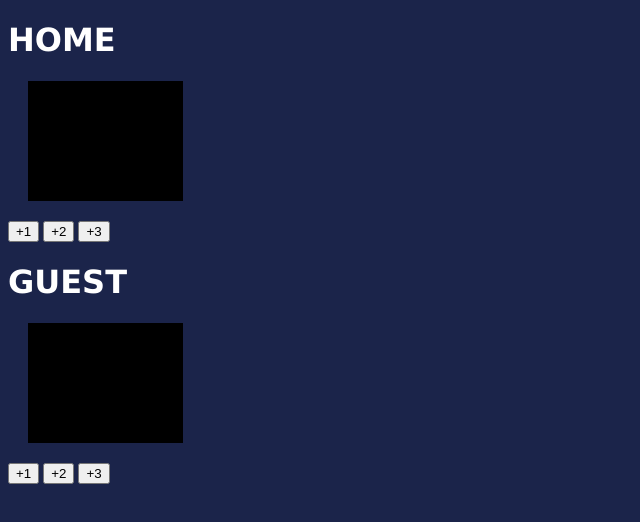
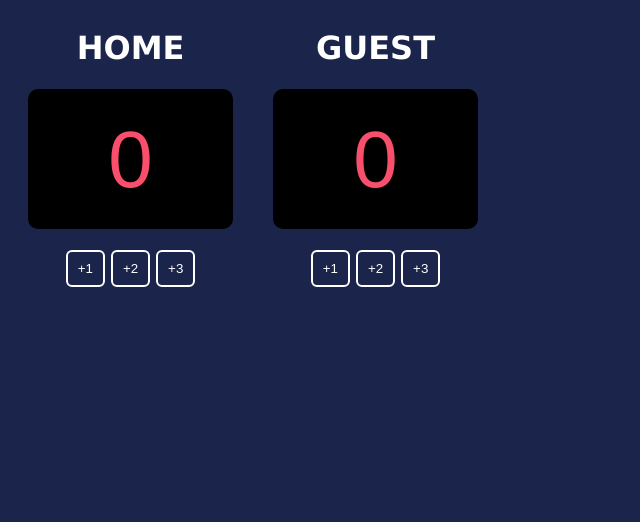
Before and after one commit to ganeshxwz/basketballscoreboard2, a plain HTML site: page index.html in a window 1280 px wide. Shown: the whole page, without its empty margins (0-640 px from the left). Drawn offline with Linux system fonts and the light colour scheme; a web font is replaced by a local one.

Commit message:
css 100% done, ig

```diff
--- a/index.html
+++ b/index.html
@@ -8,10 +8,10 @@
     <title>scoreboard</title>
 </head>
 <body>
-    <div>
-        <div>
+    <div class="board">
+        <div class="box">
             <h1>HOME</h1>
-            <div id="screencounter"></div>
+            <div id="screencounter1">0</div>
             <div>
                 <button>+1</button>
                 <button>+2</button>
@@ -20,9 +20,9 @@
         </div>
 
         <!--  -->
-        <div>
+        <div class="box">
             <h1>GUEST</h1>
-            <div id="screencounter"></div>
+            <div id="screencounter2">0</div>
             <div>
                 <button>+1</button>
                 <button>+2</button>
--- a/script.js
+++ b/script.js
@@ -0,0 +1,9 @@
+let homecount = document.getElementById("screencounter1")
+let guestcount = document.getElementById("screencounter2")
+
+let hc = 0
+
+function add1(){
+    hc += 1
+    homecount.textContent = hc
+}
--- a/style.css
+++ b/style.css
@@ -1,15 +1,38 @@
 body{
     background-color: #1b244a;
+
 }
 h1{
     font-family: Verdana, Geneva, Tahoma, sans-serif;
-    color: white
-    ;
+    color: white;
+
 }
-#screencounter{
-    height: 120px;
+#screencounter1,#screencounter2{
+    height: 90px;
     width: 155px;
     margin: 20px;
+    color: #F94F6D;
+    background-color: black;
+    font-size: 80px;
+    padding: 25px;
+    border-radius: 10px;
+}
 
-    background-color: black;
+.board{
+    display: flex;
+    text-align: center;
 }
+
+#screencounter1,#screencounter2,button{
+    font-family: 'Cursed Timer ULiL', sans-serif;
+
+}
+
+button{
+    color: white;
+    background-color: #1b244a;
+    padding: 9px 10px;
+    border: 2px solid white;
+    margin: 1px;
+    border-radius: 6px;
+}
```
